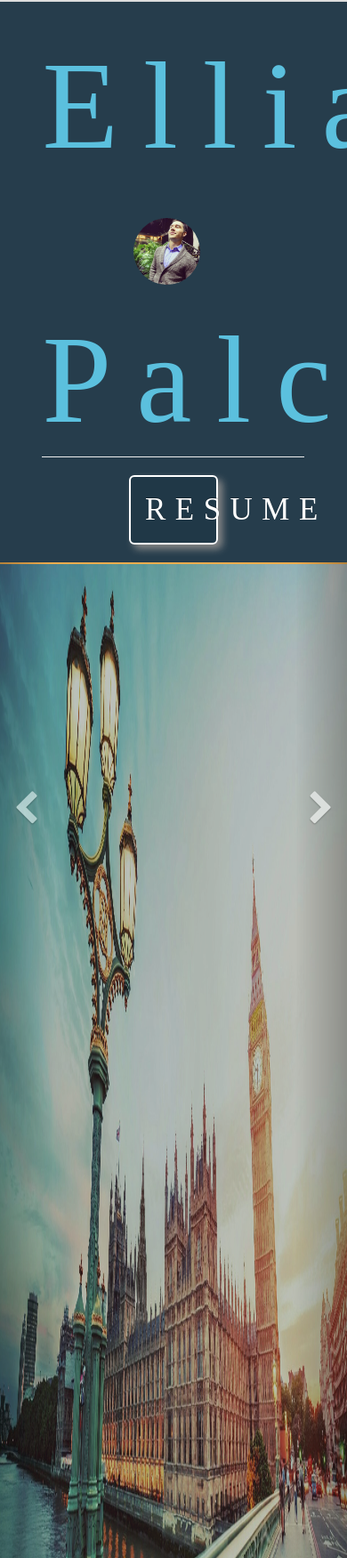
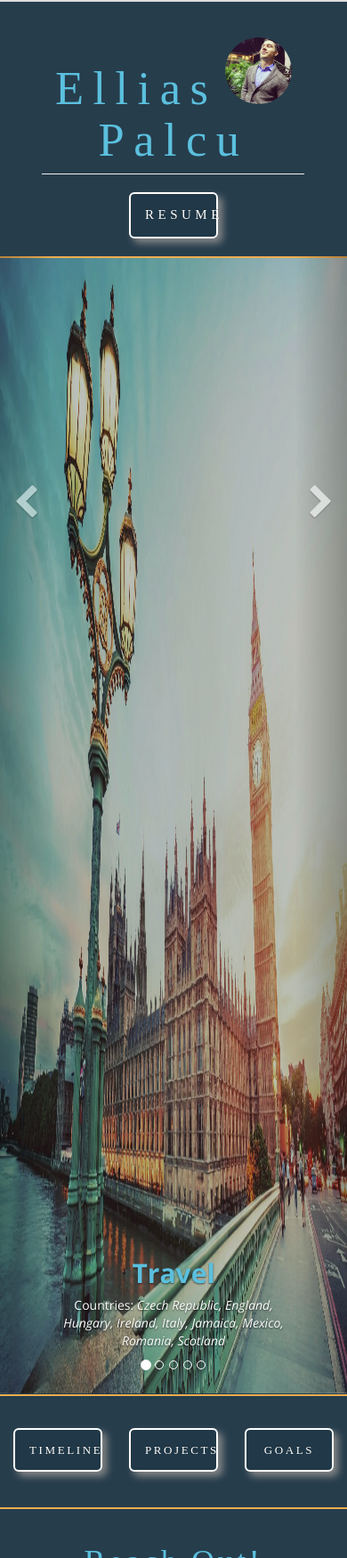
Before and after one commit to epalcu/MySite, a Flask app: page /home in a window 390 px wide. Shown: the whole page at 89% size. Run offline with Flask 2, Linux system fonts and the light colour scheme; some libraries are stand-ins or nearby versions.

Commit message:
Made this bad boy a little more screen resolution responsive!

```diff
--- a/FlaskApp/templates/home.html
+++ b/FlaskApp/templates/home.html
@@ -19,9 +19,9 @@
     <div class="row">
         <div class="col-xs-1 col-sm-1 col-md-1 col-lg-1"></div>
         <div class="col-xs-10 col-sm-10 col-md-10 col-lg-10" style="text-align: center">
-            <h1 class="page-header" style="font-size: 8vh; letter-spacing: .2em; text-align: center; font-family: 'Times New Roman', Times, serif; color: #5bc0de">
+            <h1 id="pageTitle" class="page-header" style="font-size: 8vh; letter-spacing: .2em; text-align: center; font-family: 'Times New Roman', Times, serif; color: #5bc0de">
                 Ellias
-                <embed src="static/images/me3.jpg" style="margin-left: -15px; border-radius: 60px" width="75vh" height="75vh">
+                <embed id="pagePic" src="static/images/me3.jpg" style="margin-left: -15px; border-radius: 60px" width="75vh" height="75vh">
                 Palcu
             </h1>
         </div>
@@ -31,7 +31,7 @@
         <div class="col-xs-4 col-sm-4 col-md-4 col-lg-4"></div>
         <div class="col-xs-4 col-sm-4 col-md-4 col-lg-4" style="text-align: center">
             <form action="/resume">
-                <button data-toggle="modal" data-target="#resume" type="button" class="btn btn-secondary btn-lg" style="font-size: 2vh; letter-spacing: .3em; font-family: 'Times New Roman', Times, serif; background: rgba(32,56,72,0.97); width: 100%; color: white; border: 2px solid white; box-shadow: 5px 5px 8px #888888;">RESUME</button>
+                <button id="resumeBtn" data-toggle="modal" data-target="#resume" type="button" class="btn btn-secondary btn-lg" style="font-size: 15px; letter-spacing: .3em; font-family: 'Times New Roman', Times, serif; background: rgba(32,56,72,0.97); width: 100%; color: white; border: 2px solid white; box-shadow: 5px 5px 8px #888888;">RESUME</button>
             </form>
         </div>
         <div class="col-xs-4 col-sm-4 col-md-4 col-lg-4"></div>
@@ -106,13 +106,13 @@
     <br><br>
     <div class="row">
         <div class="col-xs-4 col-sm-4 col-md-4 col-lg-4" style="text-align: center">
-            <button id="timelineBtn" type="button" class="btn btn-secondary btn-lg" style="font-size: 2vh; letter-spacing: .2em; font-family: 'Times New Roman', Times, serif; background: rgba(32,56,72,0.97); width: 100%; color: white; border: 2px solid white;  box-shadow: 5px 5px 8px #888888;">TIMELINE</button>
+            <button id="timelineBtn" type="button" class="btn btn-secondary btn-lg" style="font-size: 13px; letter-spacing: .2em; font-family: 'Times New Roman', Times, serif; background: rgba(32,56,72,0.97); width: 100%; color: white; border: 2px solid white;  box-shadow: 5px 5px 8px #888888;">TIMELINE</button>
         </div>
         <div class="col-xs-4 col-sm-4 col-md-4 col-lg-4" style="text-align: center">
-            <button id="projectBtn" type="button" class="btn btn-secondary btn-lg" style="font-size: 2vh; letter-spacing: .2em; font-family: 'Times New Roman', Times, serif; background: rgba(32,56,72,0.97); width: 100%; color: white; border: 2px solid white;  box-shadow: 5px 5px 8px #888888;">PROJECTS</button>
+            <button id="projectBtn" type="button" class="btn btn-secondary btn-lg" style="font-size: 13px; letter-spacing: .2em; font-family: 'Times New Roman', Times, serif; background: rgba(32,56,72,0.97); width: 100%; color: white; border: 2px solid white;  box-shadow: 5px 5px 8px #888888;">PROJECTS</button>
         </div>
         <div class="col-xs-4 col-sm-4 col-md-4 col-lg-4" style="text-align: center">
-            <button id="goalBtn" type="button" class="btn btn-secondary btn-lg" style="font-size: 2vh; letter-spacing: .2em; font-family: 'Times New Roman', Times, serif; background: rgba(32,56,72,0.97); width: 100%; color: white; border: 2px solid white;  box-shadow: 5px 5px 8px #888888;">GOALS</button>
+            <button id="goalBtn" type="button" class="btn btn-secondary btn-lg" style="font-size: 13px; letter-spacing: .2em; font-family: 'Times New Roman', Times, serif; background: rgba(32,56,72,0.97); width: 100%; color: white; border: 2px solid white;  box-shadow: 5px 5px 8px #888888;">GOALS</button>
         </div>
     </div>
     <br><br>
@@ -144,6 +144,43 @@
 
     function show(element) {
         element.show();
+    }
+
+    // Just a function to make things a little more screen resolution responsive
+    function resizeObjects() {
+        var windowWidth = (+window.getComputedStyle(document.body).width.replace(/px/,''));
+        var windowHeight = (+window.getComputedStyle(document.body).height.replace(/px/,''));
+
+        var setTitleSize = function(size) {
+            $('#pageTitle')["0"]["style"]["fontSize"] = size;
+        }
+
+        var setBtnSizes = function(size) {
+            $('#resumeBtn')["0"]["style"]["fontSize"] = size;
+            $('#timelineBtn')["0"]["style"]["fontSize"] = size;
+            $('#projectBtn')["0"]["style"]["fontSize"] = size;
+            $('#goalBtn')["0"]["style"]["fontSize"] = size;
+        }
+
+        if (windowHeight >= 976) {
+            if (windowWidth <= 1024 && windowWidth >= 553) setTitleSize("5vh");
+            else if (windowWidth < 553) setTitleSize("3vh");
+        }
+        else {
+            if (windowWidth >= 820) {
+                setTitleSize("8vh");
+                setBtnSizes("15px");
+            }
+            else if (windowWidth < 820 && windowWidth >= 600) setTitleSize("5vh");
+            else if (windowWidth < 600 && windowWidth >= 400) {
+                setTitleSize("3vh");
+                setBtnSizes("10px");
+            }
+            else {
+                setTitleSize("3vh");
+                setBtnSizes("7px");
+            }
+        }
     }
 
     $('#timelineBtn').on('click', function(e) {
@@ -198,6 +235,7 @@
     });
 
     window.onload = function() {
+        resizeObjects();
         hide($('#timeline'));
         hide($('#projects'));
         hide($('#goals'));
@@ -207,4 +245,8 @@
         $('[data-toggle="tooltip"]').tooltip();
     });
 
+    window.onresize = function() {
+        resizeObjects();
+    }
+
 </script>
```
Also changed, not shown: 1 other file.
